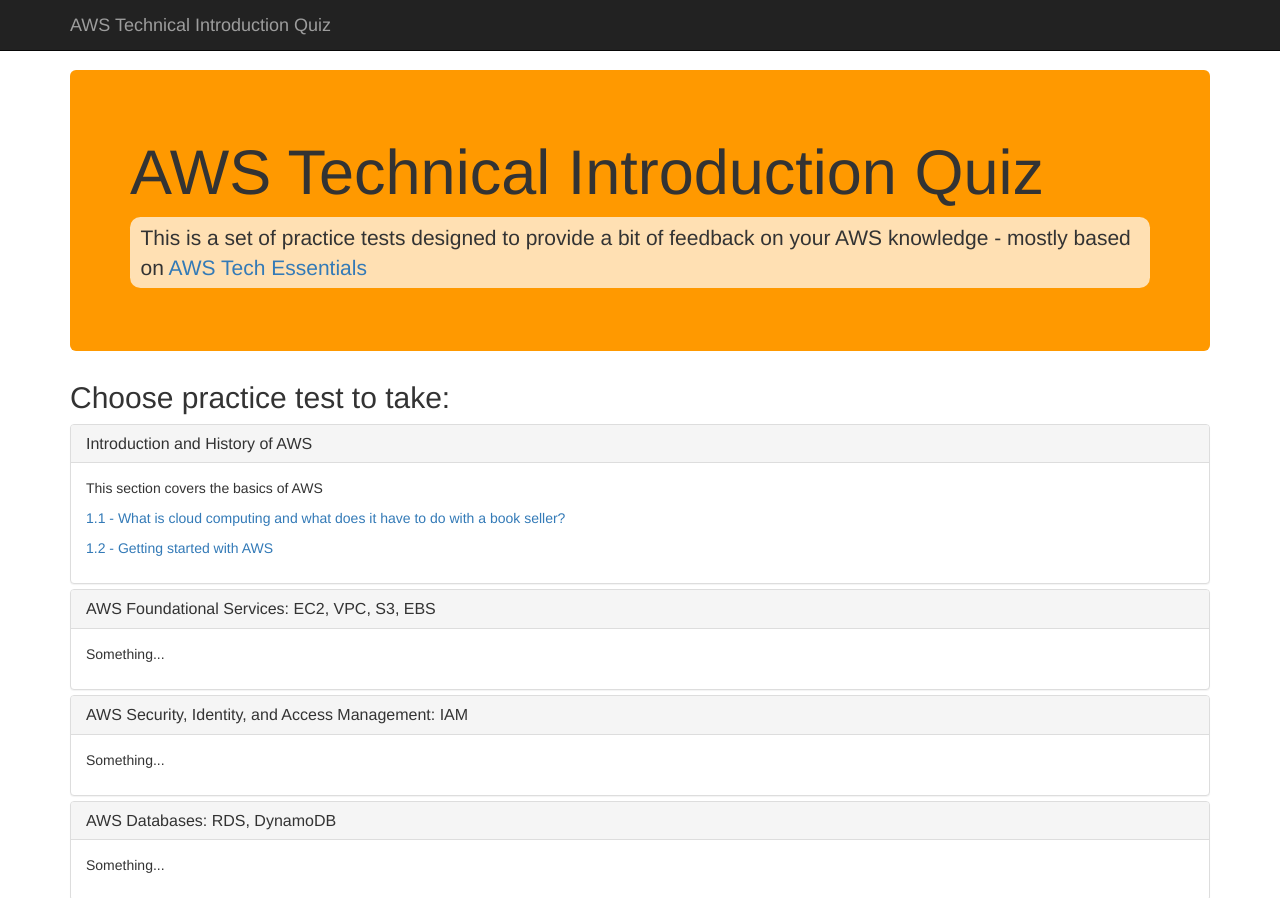
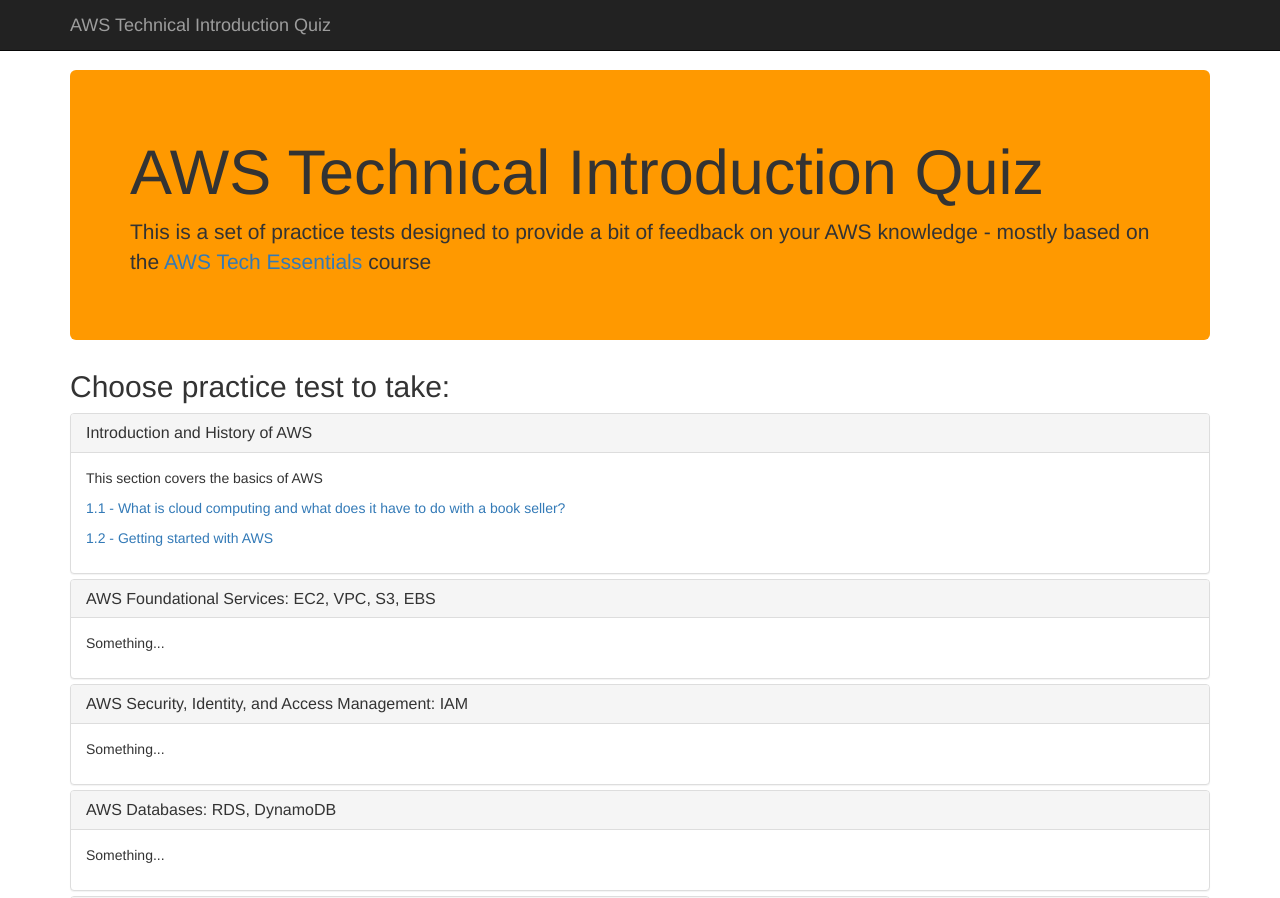
Before and after one commit to darrenhutton/AWS-TechIntroQuiz, a plain HTML site: page index.html in a window 1280 px wide. Shown: the top 898 px of the page. Drawn offline with nearby package versions, Linux system fonts and the light colour scheme.

Commit message:
A bit of CSS tweaking

```diff
--- a/css/jsQuizEngine.css
+++ b/css/jsQuizEngine.css
@@ -43,4 +43,7 @@
 .score .pass-indicator h1 {
   font-size: 10em;
 }
+.jumbotron {
+    background: #FF9900;
+}
 /*# sourceMappingURL=jsQuizEngine.css.map */
--- a/css/site.css
+++ b/css/site.css
@@ -23,9 +23,3 @@
 #titleScreen > .jumbotron {
     background: #FF9900;
 }
-
-#titleScreen > .jumbotron p {
-    background: rgba(255, 255, 255, 0.7);
-    padding: 0.25em 0.5em;
-    border-radius: 0.5em;
-}
--- a/index.html
+++ b/index.html
@@ -73,7 +73,7 @@
             <div class="jumbotron">
                 <h1>AWS Technical Introduction Quiz</h1>
                 <p>
-                    This is a set of practice tests designed to provide a bit of feedback on your AWS knowledge - mostly based on <a href="https://aws.amazon.com/training/course-descriptions/essentials/">AWS Tech Essentials</a> </a>
+                    This is a set of practice tests designed to provide a bit of feedback on your AWS knowledge - mostly based on the <a href="https://aws.amazon.com/training/course-descriptions/essentials/">AWS Tech Essentials</a> course
                 </p>
             </div>
 
```
